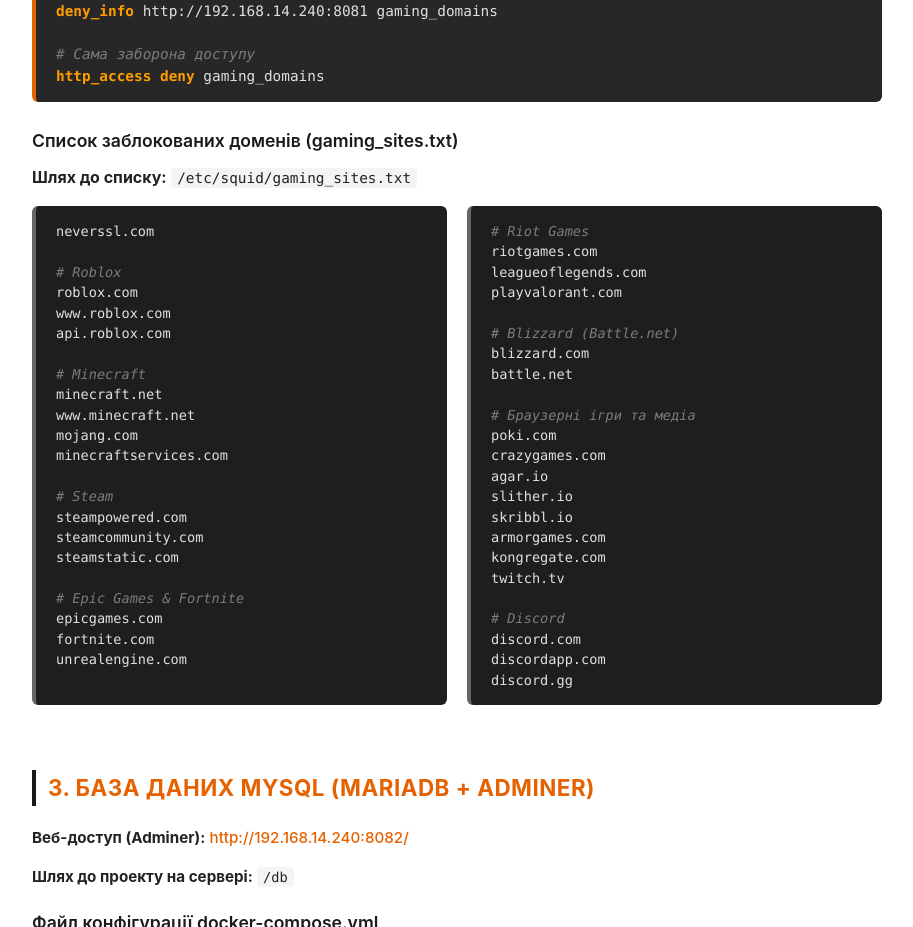
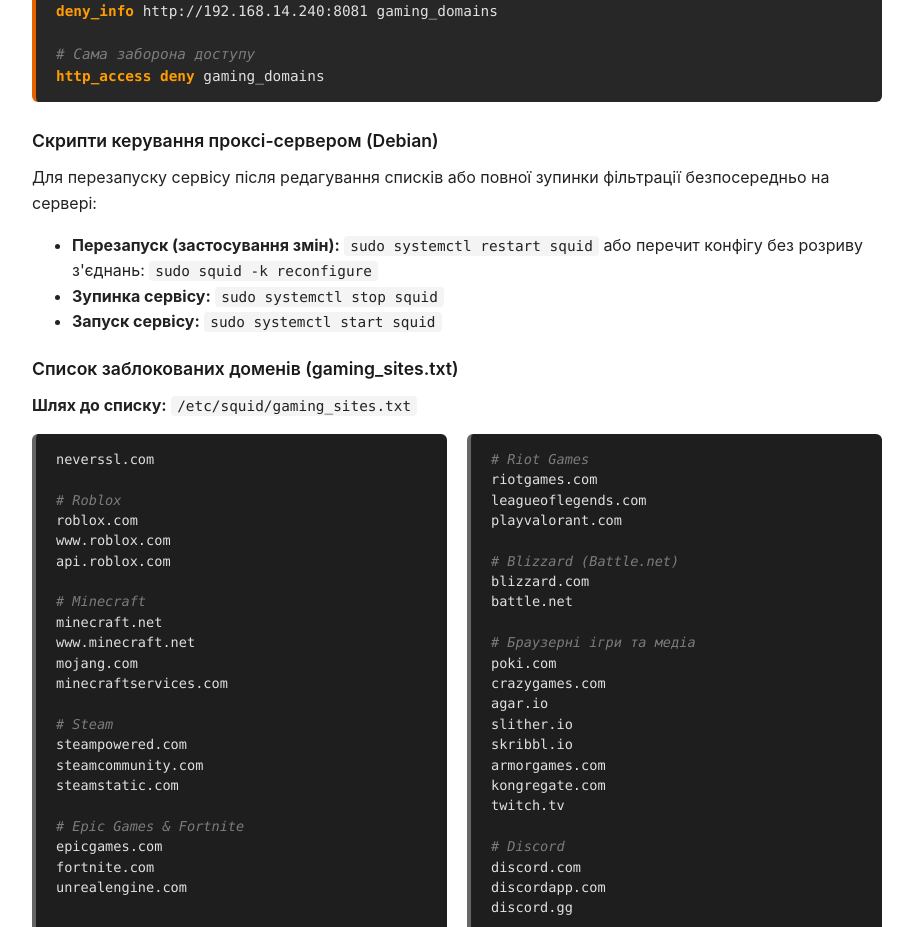
Before and after one commit to skiffua/administration, a plain HTML site: page CONFIGURATION.html in a window 1280 px wide. Shown: the part 1136-2063 px from the top of the page, without its empty margins (183-1096 px from the left). Drawn offline with Linux system fonts and the light colour scheme.

Commit message:
Add squid commands

```diff
--- a/CONFIGURATION.html
+++ b/CONFIGURATION.html
@@ -212,6 +212,14 @@
 <span class="comment"># Сама заборона доступу</span>
 <span class="keyword">http_access</span> <span class="keyword">deny</span> gaming_domains</pre>
 
+    <h3>Скрипти керування проксі-сервером (Debian)</h3>
+    <p>Для перезапуску сервісу після редагування списків або повної зупинки фільтрації безпосередньо на сервері:</p>
+    <ul>
+        <li><strong>Перезапуск (застосування змін):</strong> <code>sudo systemctl restart squid</code> або перечит конфігу без розриву з'єднань: <code>sudo squid -k reconfigure</code></li>
+        <li><strong>Зупинка сервісу:</strong> <code>sudo systemctl stop squid</code></li>
+        <li><strong>Запуск сервісу:</strong> <code>sudo systemctl start squid</code></li>
+    </ul>
+
     <h3>Список заблокованих доменів (gaming_sites.txt)</h3>
     <p><strong>Шлях до списку:</strong> <code>/etc/squid/gaming_sites.txt</code></p>
 
```
